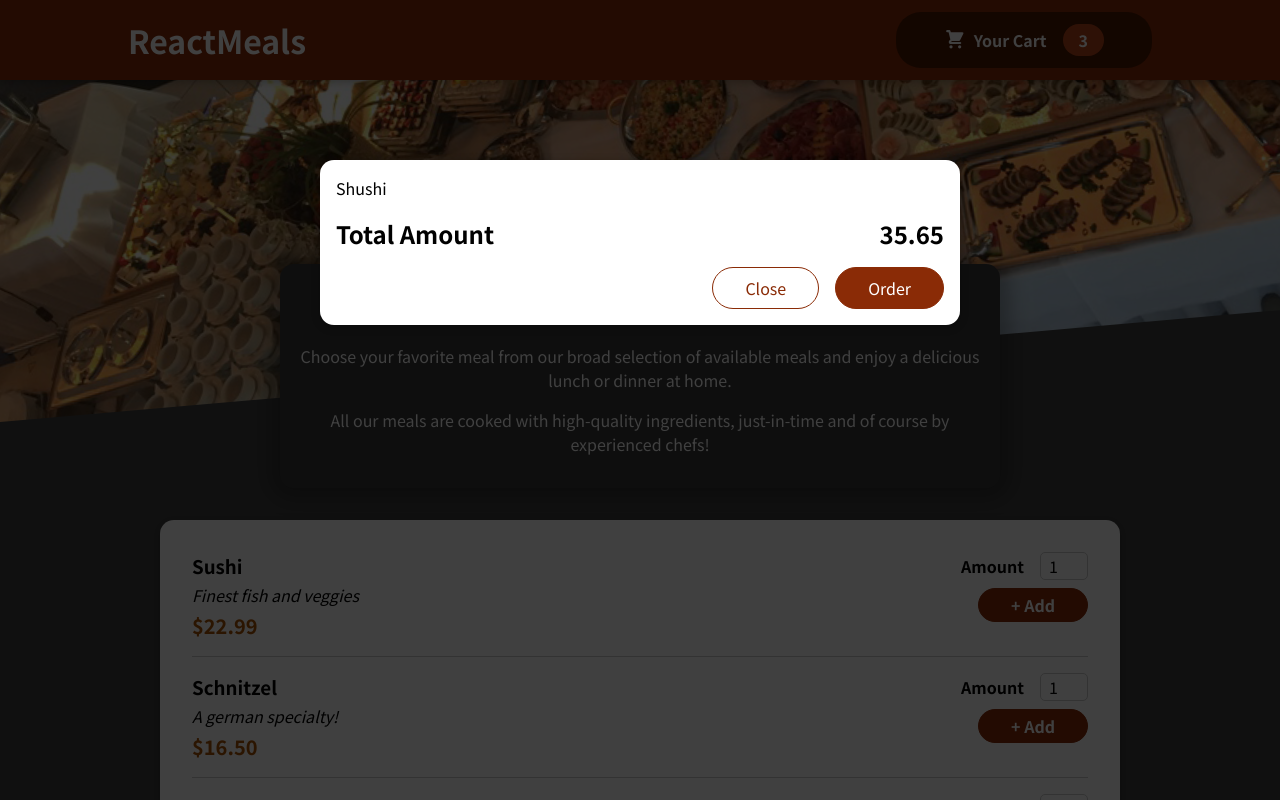
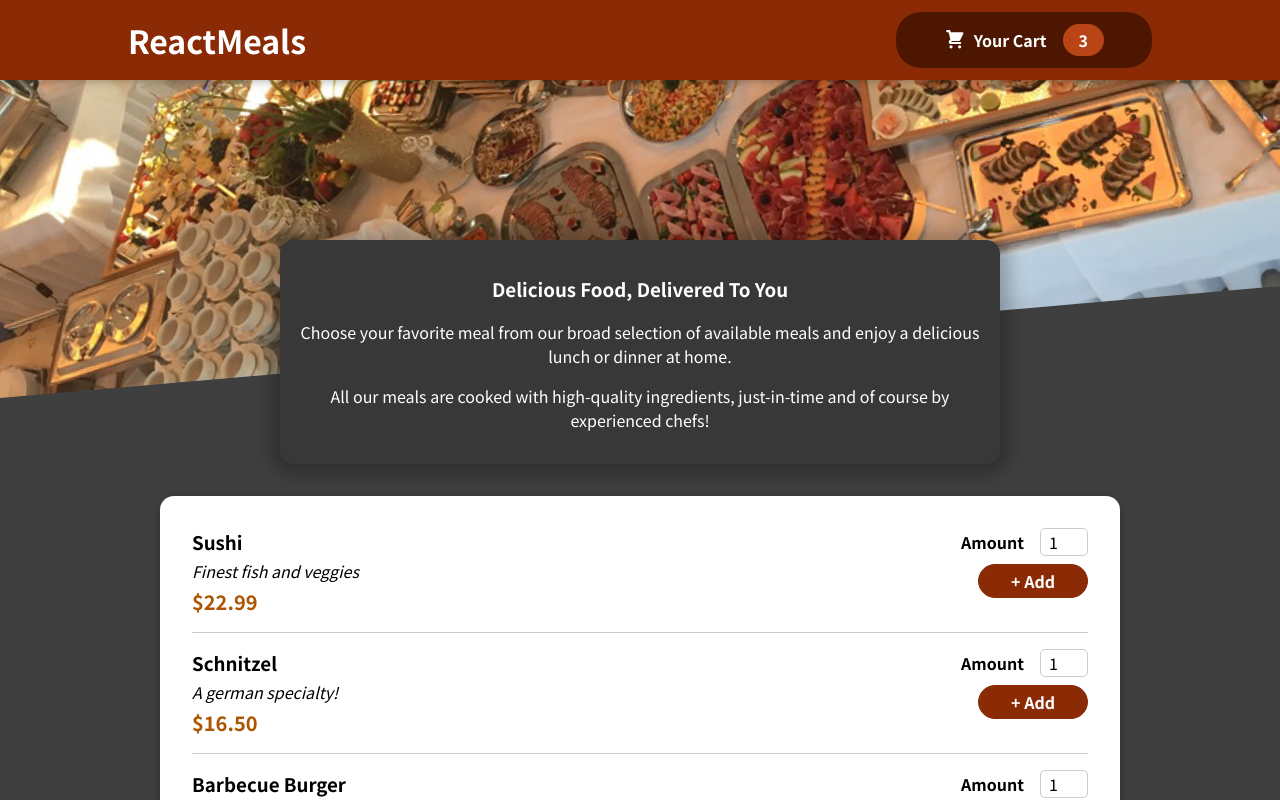
Before and after one commit to RahulFernando/Food-Ordering-React, a React (Create React App) app: page / in a window 1280 px wide. Shown: the top 800 px of the page. Built offline with nearby package versions, Linux system fonts and the light colour scheme.

Commit message:
cart state

```diff
--- a/src/App.js
+++ b/src/App.js
@@ -1,12 +1,23 @@
+import React, { useState } from 'react';
 import Cart from "./components/Cart/cart";
 import Header from "./components/Layout/Header";
 import Meals from "./components/Meals/meals";
 
 function App() {
+  const [cartShown, setCartShown] = useState(false);
+
+  const showCartHandler = () => {
+    setCartShown(true);
+  }
+
+  const hideCartHandler = () => {
+    setCartShown(false);
+  }
+
   return (
     <>
-      <Cart />
-      <Header />
+      {cartShown && <Cart onCartHide={hideCartHandler}/>}
+      <Header onCartShow={showCartHandler}/>
       <main>
         <Meals />
       </main>
--- a/src/components/Cart/cart.js
+++ b/src/components/Cart/cart.js
@@ -12,14 +12,14 @@ const Cart = (props) => {
     </ul>
   );
   return (
-    <Modal>
+    <Modal onClose={props.onCartHide}>
       {items}
       <div className={classes.total}>
         <span>Total Amount</span>
         <span>35.65</span>
       </div>
       <div className={classes.actions}>
-        <button className={classes['button--alt']}>Close</button>
+        <button className={classes['button--alt']} onClick={props.onCartHide}>Close</button>
         <button className={classes.button}>Order</button>
       </div>
     </Modal>
--- a/src/components/Layout/Cart/CartButton.js
+++ b/src/components/Layout/Cart/CartButton.js
@@ -7,7 +7,7 @@ import CartIcon from './CartIcon';
 
 const CartButton = (props) => {
   return (
-    <button className={classes.button}>
+    <button className={classes.button} onClick={props.onCartShow}>
       <span className={classes.icon}>
         <CartIcon />
       </span>
--- a/src/components/Layout/Header.js
+++ b/src/components/Layout/Header.js
@@ -14,7 +14,7 @@ const Header = (props) => {
     <>
       <header className={classes.header}>
         <h1>ReactMeals</h1>
-        <CartButton />
+        <CartButton onCartShow={props.onCartShow} />
       </header>
       <div className={classes['main-image']}>
         <img src={mealsImage} alt="meals" />
--- a/src/components/UI/modal.js
+++ b/src/components/UI/modal.js
@@ -4,7 +4,7 @@ import ReactDOM from 'react-dom';
 import classes from './modal.module.css';
 
 const Backdrop = (props) => {
-  return <div className={classes.backdrop} />;
+  return <div onClick={props.onClose} className={classes.backdrop} />;
 };
 
 const ModalOverlay = (props) => {
@@ -20,7 +20,7 @@ const portalElement = document.getElementById('overlays');
 const Modal = (props) => {
   return (
     <>
-      {ReactDOM.createPortal(<Backdrop />, portalElement)};
+      {ReactDOM.createPortal(<Backdrop onClose={props.onClose} />, portalElement)};
       {ReactDOM.createPortal(
         <ModalOverlay>{props.children}</ModalOverlay>,
         portalElement
```
Also changed, not shown: 1 other file (tests, documents, lock files or other folders).
